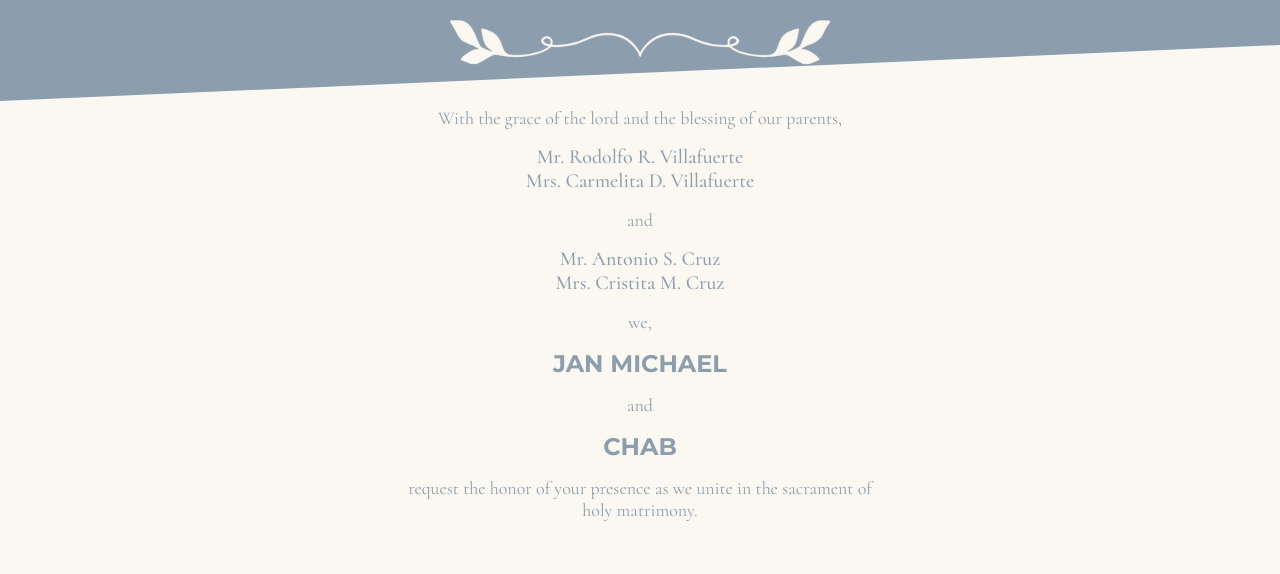
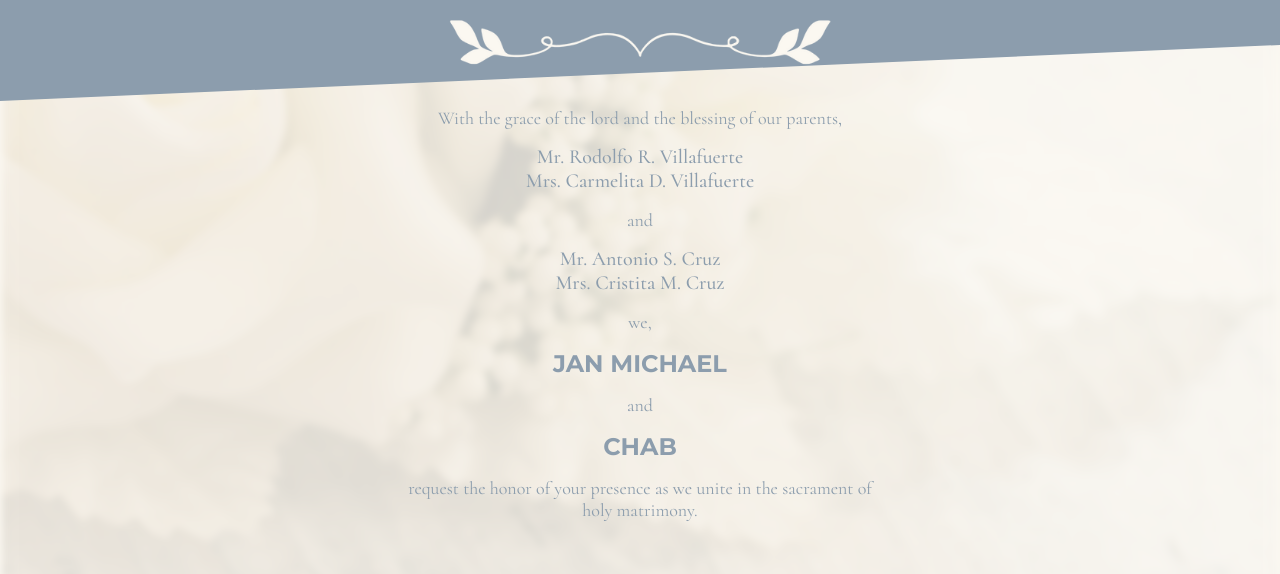
Before and after one commit to ZanjiDiaz/JM-and-Chab-Wedding, a plain HTML site: page home.html in a window 1280 px wide. Shown: the part 219-793 px from the top of the page. Drawn offline with Linux system fonts and the light colour scheme.

Commit message:
Update home.css

```diff
--- a/asset/css/home.css
+++ b/asset/css/home.css
@@ -50,7 +50,7 @@
   align-items: center;
 }
 .bg-overlay {
-  background: url("./bg-home.png");
+  background: url("../bg-home.png");
   background-position: center;
   background-repeat: no-repeat;
   background-size: cover;
```
